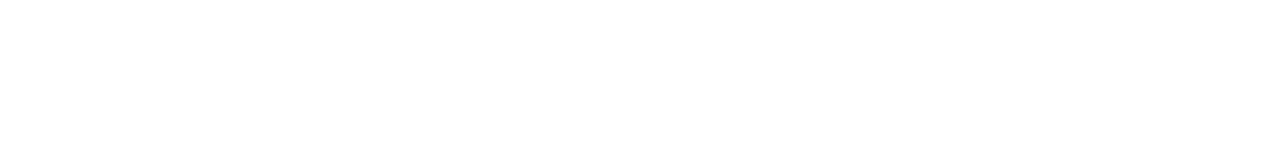
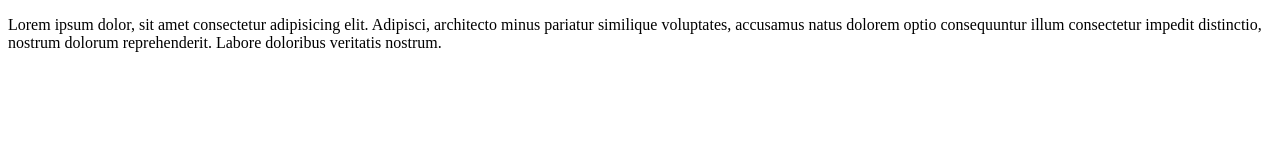
Before and after one commit to rreyescc/github-udemy, a plain HTML site: page index.html in a window 1280 px wide. Drawn offline with Linux system fonts and the light colour scheme.

Commit message:
Se agrego el parrafo de lorem

```diff
--- a/index.html
+++ b/index.html
@@ -6,6 +6,6 @@
   <title>Document</title>
 </head>
 <body>
-
+  <p>Lorem ipsum dolor, sit amet consectetur adipisicing elit. Adipisci, architecto minus pariatur similique voluptates, accusamus natus dolorem optio consequuntur illum consectetur impedit distinctio, nostrum dolorum reprehenderit. Labore doloribus veritatis nostrum.</p>
 </body>
 </html>
```
